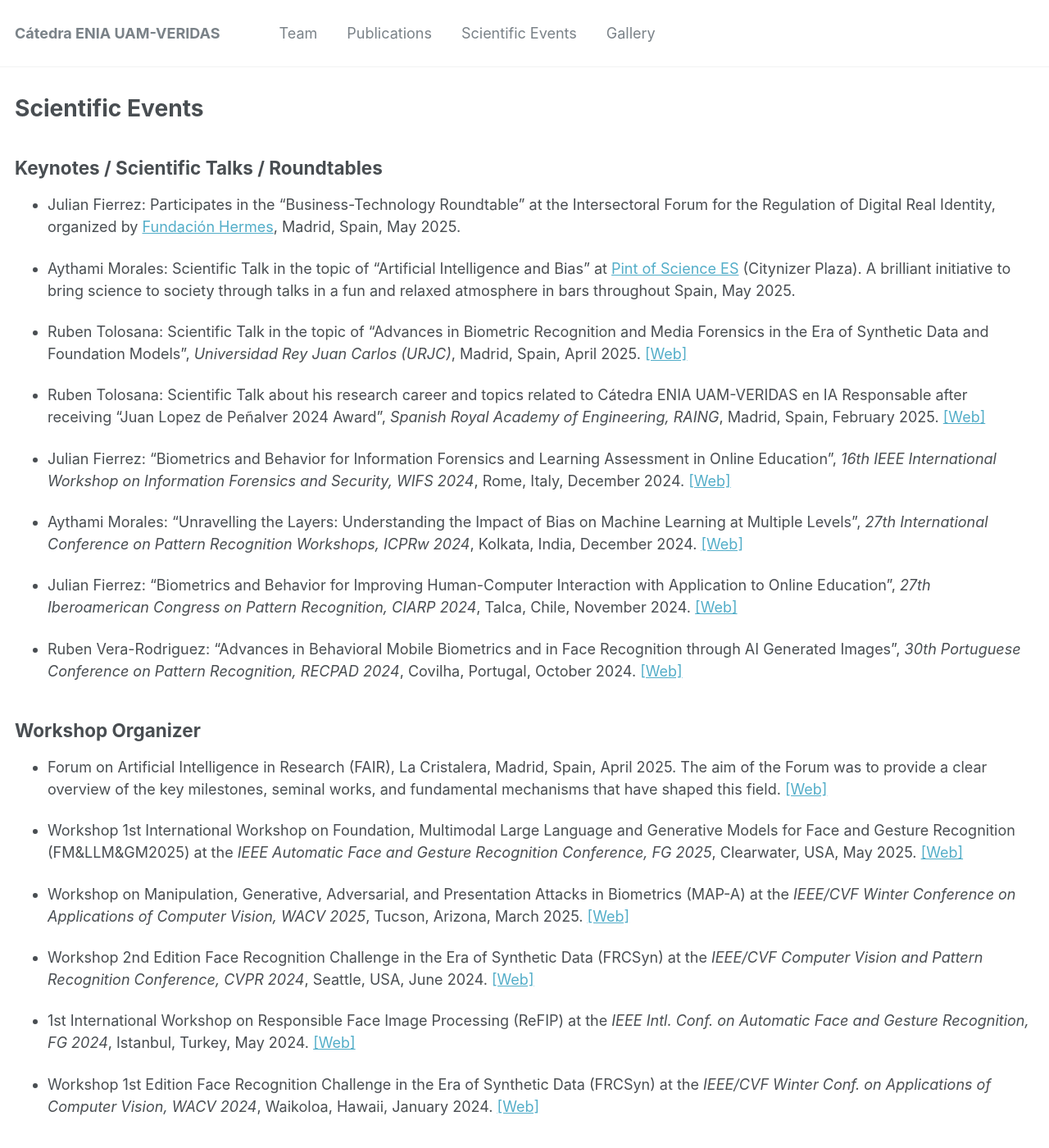
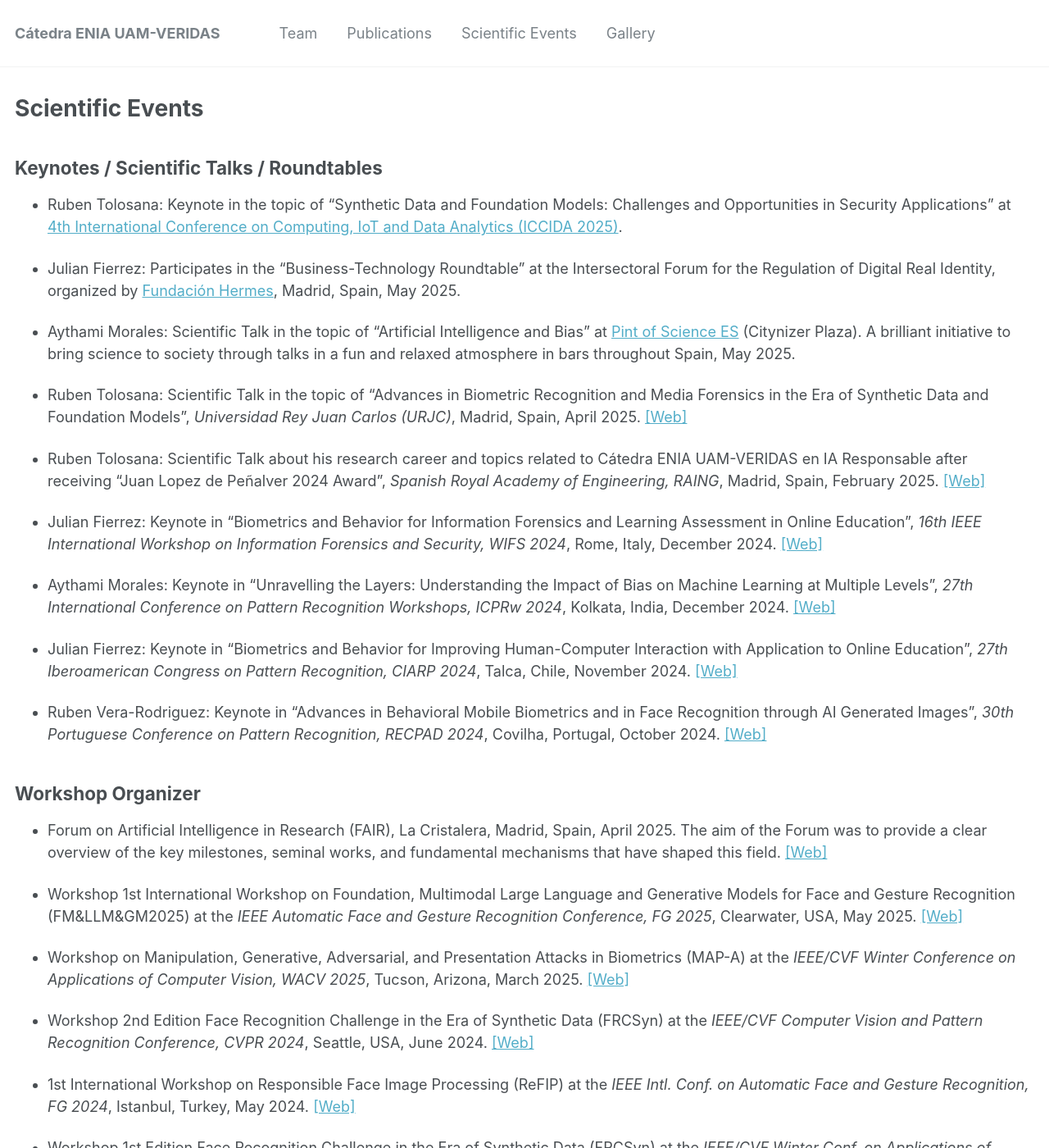
Before and after one commit to catedraeniauam/catedraeniauam.github.io, a Jekyll site: the page built from _pages/scientific_events.md, in a window 1280 px wide and 1400 px high. Shown: the whole window at 82% size. Built offline with Jekyll 4.4.1, drawn with Linux system fonts in a browser that asks for light colours.

Commit message:
Agregamos el ultimo keynote de Ruben Tolosana

```diff
--- a/_pages/scientific_events.md
+++ b/_pages/scientific_events.md
@@ -8,6 +8,8 @@ author_profile: false
 Keynotes / Scientific Talks / Roundtables
 -----
 
+- Ruben Tolosana: Keynote in the topic of “Synthetic Data and Foundation Models: Challenges and Opportunities in Security Applications” at <a href="https://iccida.net/index.html">4th International Conference on Computing, IoT and Data Analytics (ICCIDA 2025)</a>.
+
 - Julian Fierrez: Participates in the “Business-Technology Roundtable” at the Intersectoral Forum for the Regulation of Digital Real Identity, organized by <a href="https://fundacionhermes.org/en-gb/fundacion-hermes-eng/">Fundación Hermes</a>, Madrid, Spain, May 2025.
 
 - Aythami Morales: Scientific Talk in the topic of “Artificial Intelligence and Bias” at <a href="https://pintofscience.es/">Pint of Science ES</a> (Citynizer Plaza). A brilliant initiative to bring science to society through talks in a fun and relaxed atmosphere in bars throughout Spain, May 2025.
@@ -16,13 +18,13 @@ Keynotes / Scientific Talks / Roundtables
 
 - Ruben Tolosana: Scientific Talk about his research career and topics related to Cátedra ENIA UAM-VERIDAS en IA Responsable after receiving “Juan Lopez de Peñalver 2024 Award”, *Spanish Royal Academy of Engineering, RAING*, Madrid, Spain, February 2025. <a href="https://www.raing.es/comunicacion/actos/premios-y-distinciones/premios-jovenes-investigadores/premios-jovenes-investigadores-2024/">[Web]</a>
 
-- Julian Fierrez: “Biometrics and Behavior for Information Forensics and Learning Assessment in Online Education”, *16th IEEE International Workshop on Information Forensics and Security, WIFS 2024*, Rome, Italy, December 2024. <a href="https://wifs2024.uniroma3.it/?page_id=173">[Web]</a>
+- Julian Fierrez: Keynote in “Biometrics and Behavior for Information Forensics and Learning Assessment in Online Education”, *16th IEEE International Workshop on Information Forensics and Security, WIFS 2024*, Rome, Italy, December 2024. <a href="https://wifs2024.uniroma3.it/?page_id=173">[Web]</a>
 
-- Aythami Morales: “Unravelling the Layers: Understanding the Impact of Bias on Machine Learning at Multiple Levels”, *27th International Conference on Pattern Recognition Workshops, ICPRw 2024*, Kolkata, India, December 2024. <a href="https://sites.google.com/view/icpr2024-fairbio">[Web]</a>
+- Aythami Morales: Keynote in “Unravelling the Layers: Understanding the Impact of Bias on Machine Learning at Multiple Levels”, *27th International Conference on Pattern Recognition Workshops, ICPRw 2024*, Kolkata, India, December 2024. <a href="https://sites.google.com/view/icpr2024-fairbio">[Web]</a>
 
-- Julian Fierrez: “Biometrics and Behavior for Improving Human-Computer Interaction with Application to Online Education”, *27th Iberoamerican Congress on Pattern Recognition, CIARP 2024*, Talca, Chile, November 2024. <a href="http://www.ciarp24.org/">[Web]</a>
+- Julian Fierrez: Keynote in “Biometrics and Behavior for Improving Human-Computer Interaction with Application to Online Education”, *27th Iberoamerican Congress on Pattern Recognition, CIARP 2024*, Talca, Chile, November 2024. <a href="http://www.ciarp24.org/">[Web]</a>
 
-- Ruben Vera-Rodriguez: “Advances in Behavioral Mobile Biometrics and in Face Recognition through AI Generated Images”, *30th Portuguese Conference on Pattern Recognition, RECPAD 2024*, Covilha, Portugal, October 2024. <a href="https://recpad2024.web.app/">[Web]</a>
+- Ruben Vera-Rodriguez: Keynote in “Advances in Behavioral Mobile Biometrics and in Face Recognition through AI Generated Images”, *30th Portuguese Conference on Pattern Recognition, RECPAD 2024*, Covilha, Portugal, October 2024. <a href="https://recpad2024.web.app/">[Web]</a>
 
 Workshop Organizer
 -----
```
Also changed, not shown: _pages/about.md (+2 -0 lines), _pages/gallery.md (+6 -0 lines), 1 other file.
